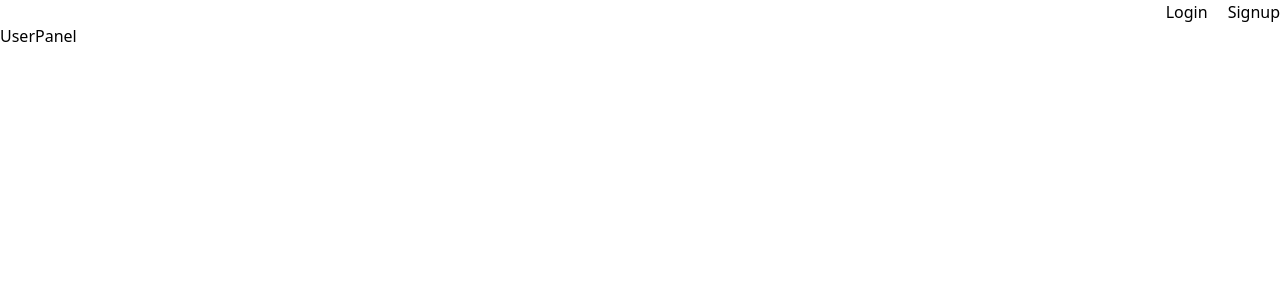
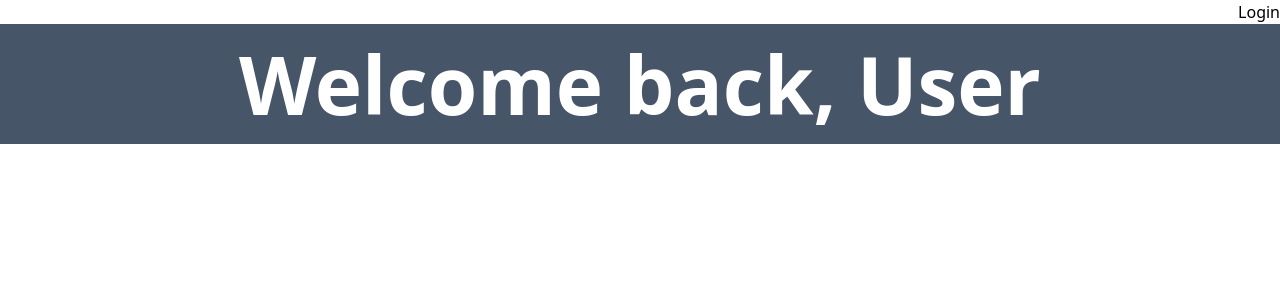
Before and after one commit to daleunite/cmsSample, a React (Vite) app: page /user in a window 1280 px wide. Shown: the top 300 px of the page. Built offline with nearby package versions, Linux system fonts and the light colour scheme.

Commit message:
added logout

```diff
--- a/src/App.jsx
+++ b/src/App.jsx
@@ -6,11 +6,12 @@ import UserPanel from "./components/UserPanel";
 import { Routes, Route } from "react-router-dom";
 import Nav from "./components/Nav";
 
+
 function App() {
 
   return (
     <>
- <Nav/>
+    <Nav/>
     <Routes>
       <Route path="/" element={<Home/>}/>
       <Route path="/admin" element={<AdminPanel/>}/>
--- a/src/components/AdminPanel.jsx
+++ b/src/components/AdminPanel.jsx
@@ -1,12 +1,11 @@
-import React from 'react'
-
-
+import React from "react";
 
 const AdminPanel = () => {
   return (
-    <div className='h-[100vh]'>AdminPanel
+    <div className="h-full w-full bg-slate-600 flex items-center justify-center">
+      <p className="text-[5rem] font-bold text-white">Welcome back, Admin</p>
     </div>
-  )
-}
+  );
+};
 
-export default AdminPanel
+export default AdminPanel;
--- a/src/components/Home.jsx
+++ b/src/components/Home.jsx
@@ -4,11 +4,11 @@ import data from "../data/course.json";
 const Home = () => {
   const { courses } = data;
 
+
   return (
     <>
       <div className="w-full h-[100vh] flex flex-wrap justify-between p-10 mt-10">
         {courses.map((c, idx) => {
-
           return (
             <div
               key={idx}
--- a/src/components/Nav.jsx
+++ b/src/components/Nav.jsx
@@ -7,20 +7,21 @@ const Nav = () => {
   const [show, setShow] = useState(false);
 
   return (
+    <>
       <div className="relative flex justify-end gap-5">
         <button
           onClick={() => setShow((prev) => !prev)}
           className=" cursor-pointer relative z-100"
         >
-        Login
+         {show ? "Logout" : "Login"}
         </button>
         {show && (
           <div className="fixed w-full h-full mt-5">
             <LoginForm />
           </div>
         )}
-      <button>Signup</button>
       </div>
+    </>
   );
 };
 
--- a/src/components/UserPanel.jsx
+++ b/src/components/UserPanel.jsx
@@ -1,12 +1,17 @@
-import React from 'react'
+import React, { useState } from "react";
+
+
 
 
 const UserPanel = () => {
+
   return (
-    <div>UserPanel
+    <div className="h-full w-full bg-slate-600 flex items-center justify-center">
+      <p className="text-[5rem] font-bold text-white">Welcome back, User</p>
+
 
     </div>
-  )
-}
+  );
+};
 
-export default UserPanel
+export default UserPanel;
```
Lines whose indentation alone changed are shown as unchanged.
